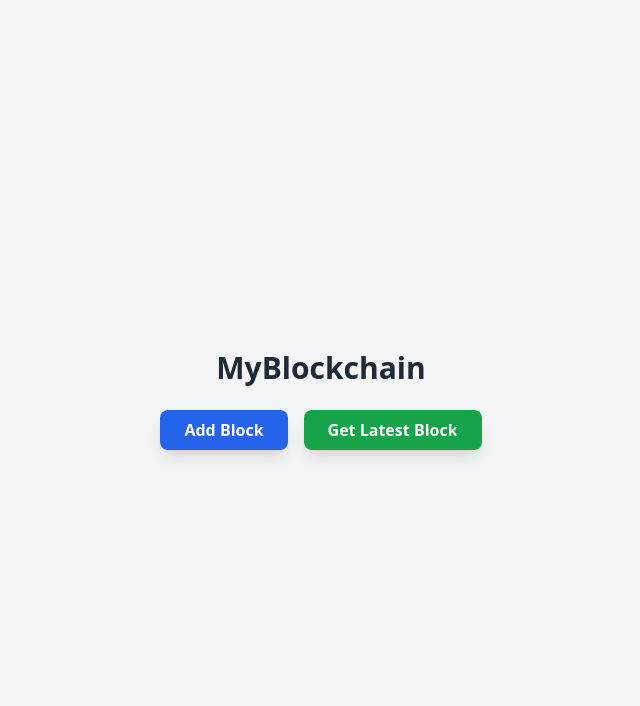
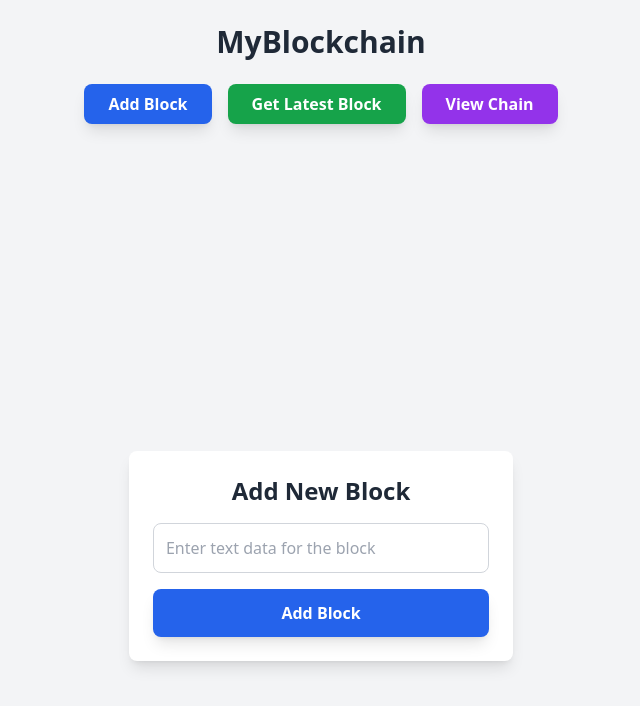
Before and after one commit to virtualvasu/MyBlockchain, a React (Create React App) app in the folder frontend/: page / in a window 1280 px wide. Both pictures are taken after a click on the button "Add Block". Shown: the top 706 px of the page, without its empty margins (319-959 px from the left). Built offline with nearby package versions, Linux system fonts and the light colour scheme.

Commit message:
final changes to frontend

```diff
--- a/frontend/src/App.js
+++ b/frontend/src/App.js
@@ -1,14 +1,23 @@
 import React, { useState } from "react";
 import GetLatestBlock from "./components/latestBlock";
+import AddBlock from "./components/addBlock";
+import Chain from "./components/chain";
 
 const App = () => {
+  const [activeComponent, setActiveComponent] = useState(null); // Tracks which component to show
 
-  const [latestBlockState, setLatestBlockState] = useState(false);
+  const handleAddBlock = () => {
+    setActiveComponent("AddBlock");
+  };
 
-  const toggleFunction = () => {
+  const toggleLatestBlock = () => {
+    setActiveComponent((prev) => (prev === "GetLatestBlock" ? null : "GetLatestBlock"));
+  };
 
-    setLatestBlockState((latestBlockState) => !latestBlockState);
-  }
+  const toggleChain = () => {
+    setActiveComponent((prev) => (prev === "Chain" ? null : "Chain"));
+  };
+
   return (
     <div className="App bg-gray-100 min-h-screen flex flex-col items-center justify-center p-6">
       <h1 className="text-3xl font-bold text-gray-800 mb-6">MyBlockchain</h1>
@@ -17,7 +26,7 @@ const App = () => {
         {/* Add Block Button */}
         <button
           className="bg-blue-600 text-white font-semibold py-2 px-6 rounded-lg shadow-lg hover:bg-blue-700 transition duration-200"
-          onClick={() => {/* Add your logic for adding a block */ }}
+          onClick={handleAddBlock}
         >
           Add Block
         </button>
@@ -25,16 +34,27 @@ const App = () => {
         {/* Get Latest Block Button */}
         <button
           className="bg-green-600 text-white font-semibold py-2 px-6 rounded-lg shadow-lg hover:bg-green-700 transition duration-200"
-          onClick={toggleFunction}
+          onClick={toggleLatestBlock}
         >
-
-          {latestBlockState ? "Hide Latest Block" : "Get Latest Block"}
+          {activeComponent === "GetLatestBlock" ? "Hide Latest Block" : "Get Latest Block"}
         </button>
 
+        {/* View Chain Button */}
+        <button
+          className="bg-purple-600 text-white font-semibold py-2 px-6 rounded-lg shadow-lg hover:bg-purple-700 transition duration-200"
+          onClick={toggleChain}
+        >
+          {activeComponent === "Chain" ? "Hide Chain" : "View Chain"}
+        </button>
       </div>
-      {latestBlockState &&  <GetLatestBlock/> }
+
+      {/* Conditionally Render Components */}
+      <div className="mt-6">
+        {activeComponent === "GetLatestBlock" && <GetLatestBlock />}
+        {activeComponent === "AddBlock" && <AddBlock />}
+        {activeComponent === "Chain" && <Chain />}
+      </div>
     </div>
-
   );
 };
 
--- a/frontend/src/components/addBlock.js
+++ b/frontend/src/components/addBlock.js
@@ -0,0 +1,74 @@
+import react, { useState } from "react";
+import axios from "axios";
+
+const AddBlock = () => {
+
+
+    const [blockData, setBlockData] = useState("");
+    const [blockMsg, setBlockMsg] = useState("");
+    const [loading, setLoading] = useState(false);
+
+    const handleDataInput = (e) => {
+
+        setBlockData(e.target.value)
+    }
+
+    const handleAddBlock = async () => {
+
+        if (!blockData) {
+            setBlockMsg("Add some text as block data");
+        }
+
+        setLoading(true);
+
+        try {
+            const response = await axios.post("http://localhost:3005/addBlock", {
+                data: blockData,
+            });
+
+            setBlockMsg(`Block added successfully! Block Hash: ${response.data.block.hash}`);
+        } catch (error) {
+            setBlockMsg("Failed to add block. Please try again.");
+        } finally {
+            setLoading(false);
+        }
+    };
+
+
+    return (
+        <div className="min-h-screen bg-gray-100 flex items-center justify-center p-6">
+            <div className="bg-white p-6 rounded-lg shadow-lg w-full max-w-md mx-auto mt-4">
+                <h1 className="text-2xl font-bold text-gray-800 mb-4 text-center">
+                    Add New Block
+                </h1>
+
+                <input
+                    type="text"
+                    placeholder="Enter text data for the block"
+                    className="w-full border border-gray-300 rounded-lg p-3 mb-4 focus:outline-none focus:ring-2 focus:ring-blue-500"
+                    value={blockData}
+                    onChange={handleDataInput}
+                />
+
+                <button
+                    className="w-full bg-blue-600 text-white font-semibold py-3 rounded-lg shadow-lg hover:bg-blue-700 transition duration-200"
+                    onClick={handleAddBlock}
+                    disabled={loading}
+                >
+                    {loading ? "Adding Block..." : "Add Block"}
+                </button>
+            </div>
+
+            {blockMsg && (
+                <p className="text-center mt-4 text-lg text-green-600 font-semibold">
+                    {blockMsg}
+                </p>
+            )}
+        </div>
+
+
+    );
+
+};
+
+export default AddBlock;
--- a/frontend/src/components/chain.js
+++ b/frontend/src/components/chain.js
@@ -0,0 +1,76 @@
+import React, { useState, useEffect } from "react";
+import axios from "axios";
+
+const Chain = () => {
+  const [blockchain, setBlockchain] = useState([]);
+  const [loading, setLoading] = useState(true);
+  const [error, setError] = useState(null);
+
+  useEffect(() => {
+    const fetchBlockchain = async () => {
+      try {
+        const response = await axios.get("http://localhost:3005/getChain");
+        setBlockchain(response.data);
+      } catch (err) {
+        setError("Failed to fetch blockchain data. Please try again.");
+      } finally {
+        setLoading(false);
+      }
+    };
+
+    fetchBlockchain();
+  }, []);
+
+  if (loading) {
+    return <div className="text-center text-blue-600">Loading blockchain...</div>;
+  }
+
+  if (error) {
+    return <div className="text-center text-red-600">{error}</div>;
+  }
+
+  return (
+    <div className="bg-gray-100 min-h-screen p-6">
+      <h1 className="text-3xl font-bold text-gray-800 mb-6 text-center">Blockchain</h1>
+
+      {/* Vertical Chain Container */}
+      <div className="flex flex-col items-center space-y-6">
+        {blockchain.map((block, index) => (
+          <div key={index} className="flex flex-col items-center">
+            {/* Block */}
+            <div className="bg-white p-6 rounded-lg shadow-lg border border-gray-200 w-80">
+              <p>
+                <strong>Index:</strong> {block.index}
+              </p>
+              <p>
+                <strong>Timestamp:</strong> {new Date(block.timestamp).toLocaleString()}
+              </p>
+              <p>
+                <strong>Previous Hash:</strong>{" "}
+                <span className="break-all text-gray-600">{block.prevHash}</span>
+              </p>
+              <p>
+                <strong>Hash:</strong>{" "}
+                <span className="break-all text-gray-600">{block.hash}</span>
+              </p>
+              <p>
+                <strong>Data:</strong> {block.data}
+              </p>
+            </div>
+
+            {/* Link between blocks */}
+            {index < blockchain.length - 1 && (
+              <div className="flex flex-col items-center">
+                <div className="h-12 w-1 bg-blue-500 my-2"></div>
+                <div className="text-gray-500 text-xl">↓</div>
+                <div className="h-12 w-1 bg-blue-500 my-2"></div>
+              </div>
+            )}
+          </div>
+        ))}
+      </div>
+    </div>
+  );
+};
+
+export default Chain;
--- a/frontend/src/components/latestBlock.js
+++ b/frontend/src/components/latestBlock.js
@@ -1,5 +1,5 @@
 import React, { useState, useEffect } from "react";
-import axios from "axios"; // Assuming you use Axios to fetch data from your API
+import axios from "axios";
 
 const GetLatestBlock = () => {
   const [latestBlock, setLatestBlock] = useState(null);
@@ -7,11 +7,10 @@ const GetLatestBlock = () => {
   const [loading, setLoading] = useState(true);
 
   useEffect(() => {
-        // Define the function to fetch the latest block
     const fetchLatestBlock = async () => {
       try {
-                const response = await axios.get("http://localhost:3005/getLatestBlock"); // Replace with your actual API endpoint
-                setLatestBlock(response.data); // Update the state with the block data
+        const response = await axios.get("http://localhost:3005/getLatestBlock");
+        setLatestBlock(response.data);
       } catch (err) {
         setError("Failed to fetch the latest block. Please try again.");
       } finally {
@@ -20,21 +19,21 @@ const GetLatestBlock = () => {
     };
 
     fetchLatestBlock();
-    }, []); // Empty dependency array ensures it runs once when the component mounts
+  }, []);
 
   if (loading) {
-        return <div>Loading...</div>;
+    return <div className="text-center text-blue-600">Loading...</div>;
   }
 
   if (error) {
-        return <div>{error}</div>;
+    return <div className="text-center text-red-600">{error}</div>;
   }
 
   return (
-        <div className="latest-block">
-            <h1>Latest Block</h1>
+    <div className="latest-block bg-gray-100 min-h-screen flex flex-col items-center p-6">
+      <h1 className="text-3xl font-bold text-gray-800 mb-6">Latest Block</h1>
       {latestBlock ? (
-                <div className="block-card w-full max-w-2xl bg-gray-100 border border-gray-300 rounded-lg shadow-lg p-6">
+        <div className="block-card w-full max-w-2xl bg-white border border-gray-300 rounded-lg shadow-lg p-6">
           <div className="mb-4">
             <p className="text-lg font-semibold text-gray-700">
               <span className="text-blue-600">Block Index:</span> {latestBlock.index}
@@ -66,9 +65,8 @@ const GetLatestBlock = () => {
             </p>
           </div>
         </div>
-
       ) : (
-                <p>No block data available.</p>
+        <p className="text-gray-700">No block data available.</p>
       )}
     </div>
   );
```
Also changed, not shown: 2 other files (tests, documents, lock files or other folders). Lines whose indentation alone changed are shown as unchanged.
